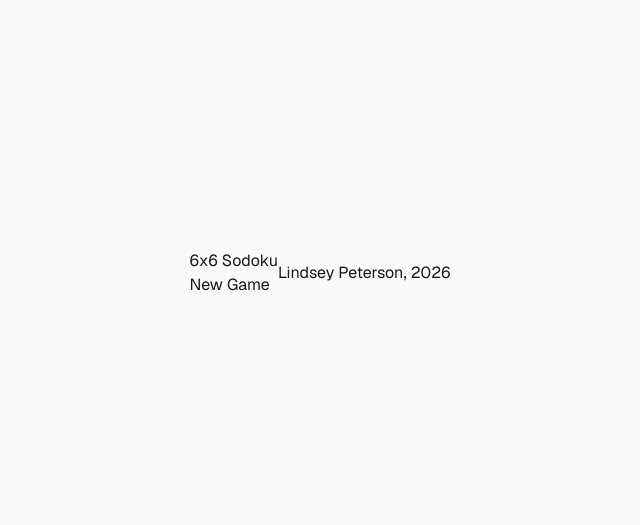
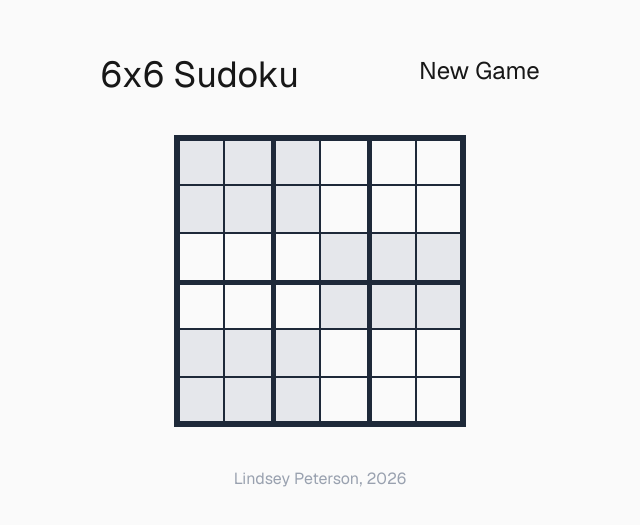
Before and after one commit to lindseyp555/sixsudoku, a Next.js app: page / in a window 1280 px wide. Shown: the part 127-652 px from the top of the page, without its empty margins (320-960 px from the left). Built offline with nearby package versions, Linux system fonts and the light colour scheme.

Commit message:
added grid, some style changes

```diff
--- a/app/components/footer.tsx
+++ b/app/components/footer.tsx
@@ -1,5 +1,7 @@
 export const Footer = () => {
     return (
-        <p> Lindsey Peterson, 2026</p>
+        <div className="flex p-10 text-gray-400">
+            <p> Lindsey Peterson, 2026</p>
+        </div>
     )
 }
--- a/app/components/grid.tsx
+++ b/app/components/grid.tsx
@@ -0,0 +1,38 @@
+import React from "react";
+
+export const Grid = () => {
+  const rows = 6;
+  const cols = 6;
+
+  return (
+    <div className="inline-block border-2 border-gray-800">
+      {Array.from({ length: rows }).map((_, row) => (
+        <div className="flex" key={row}>
+          {Array.from({ length: cols }).map((_, col) => {
+            // Determine bold borders for 2x3 sub-boxes
+            const borderTop = row % 3 === 0 ? "border-t-4" : "border-t";
+            const borderLeft = col % 2 === 0 ? "border-l-4" : "border-l";
+            const borderRight = col === cols - 1 ? "border-r-4" : "border-r";
+            const borderBottom = row === rows - 1 ? "border-b-4" : "border-b";
+
+            // Shaded background for alternating 3x2 sub-boxes
+            const rowBlock = Math.floor(row / 2);
+            const colBlock = Math.floor(col / 3);
+            const isShaded = (rowBlock + colBlock) % 2 === 0;
+
+            return (
+              <div
+                key={`${row}-${col}`}
+                className={`${borderTop} ${borderLeft} ${borderRight} ${borderBottom} border-gray-800 w-12 h-12 flex items-center justify-center ${
+                  isShaded ? "bg-gray-200 dark:bg-gray-700" : ""
+                }`}
+              >
+                {/* Optional number goes here */}
+              </div>
+            );
+          })}
+        </div>
+      ))}
+    </div>
+  );
+};
--- a/app/components/header.tsx
+++ b/app/components/header.tsx
@@ -4,11 +4,14 @@ type HeaderProps = {
 
 export const Header = (props: HeaderProps) => {
    return (
-    <header>
-        <h1>6x6 Sodoku</h1>
-        <h2 onClick={props.onClick}>
+    <div className="flex flex-row p-10">
+        <h1 className="pr-30 text-4xl">
+            6x6 Sudoku
+        </h1>
+        <h2 className="text-2xl"
+            onClick={props.onClick}>
             New Game
         </h2>
-    </header>
+    </div>
     )
 }
--- a/app/page.tsx
+++ b/app/page.tsx
@@ -1,14 +1,19 @@
+"use client";
+
 import Image from "next/image";
 import {Header} from "./components/header"
 import {Footer} from "./components/footer"
+import {Grid} from "./components/grid"
+
 
 
 export default function Home() {
   const HandleNewGame = () => {};
 
   return (
-    <div className="flex min-h-screen items-center justify-center bg-zinc-50 font-sans dark:bg-black">
+    <div className="flex flex-col min-h-screen items-center justify-center bg-zinc-50 font-sans dark:bg-black">
       <Header onClick ={HandleNewGame}/>
+      <Grid/>
       <Footer/>
     </div>
   );
```
